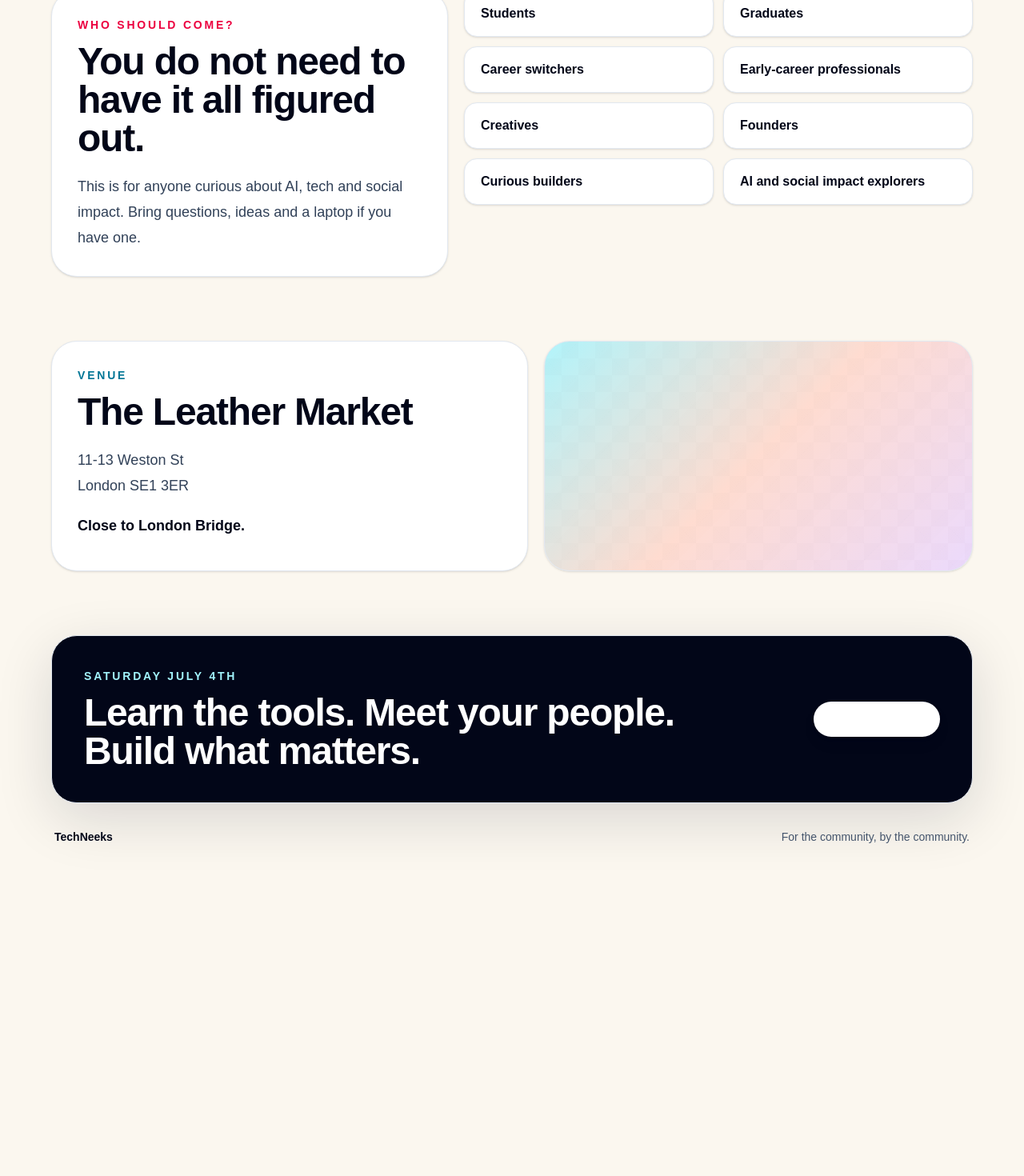
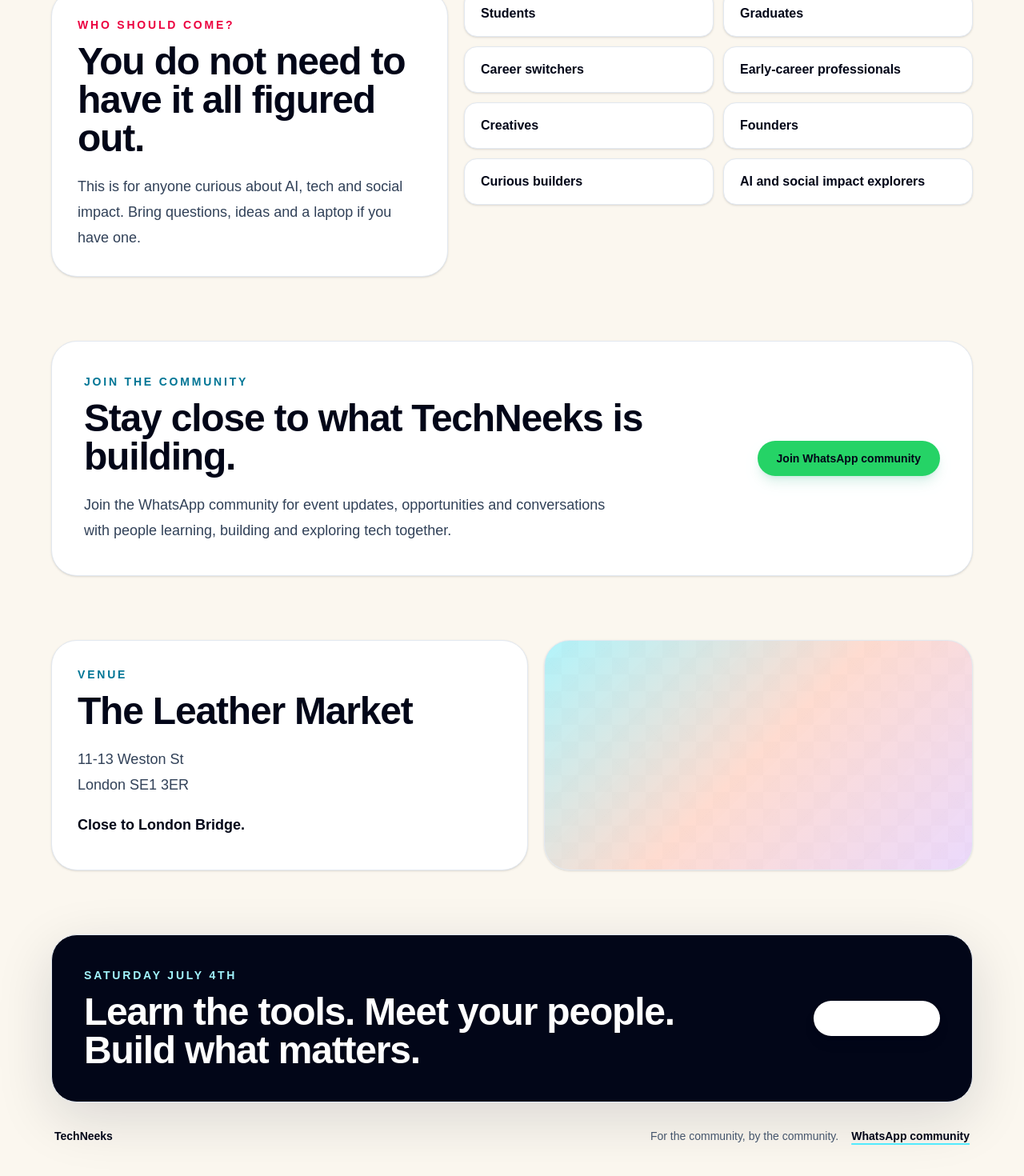
Before and after one commit to adonberh/techneeks-landing, a Next.js app: page / in a window 1280 px wide. Shown: the part 3047-4517 px from the top of the page at 80% size. Before the commit the page ends 4175 px from the top, so only its background shows below. Built offline with nearby package versions, Linux system fonts and the light colour scheme.

Commit message:
Add WhatsApp community link

```diff
--- a/app/page.tsx
+++ b/app/page.tsx
@@ -1,6 +1,7 @@
 import Image from "next/image";
 
 const ctaHref = "https://luma.com/wra8zfqw";
+const whatsappHref = "https://chat.whatsapp.com/CXGfCgOqpl76ZvbP64aNsm";
 
 const highlights = [
   "Prototype AI agent workflows with Claude",
@@ -319,6 +320,32 @@
       </section>
 
       <section className="px-5 py-10 sm:px-8 lg:px-12">
+        <div className="mx-auto max-w-6xl rounded-[2rem] border border-slate-200 bg-white p-6 shadow-sm sm:p-8 lg:p-10">
+          <div className="grid gap-6 lg:grid-cols-[1fr_auto] lg:items-center">
+            <div>
+              <p className="text-sm font-black uppercase tracking-[0.2em] text-cyan-700">
+                Join the community
+              </p>
+              <h2 className="mt-3 max-w-3xl text-3xl font-black tracking-tight sm:text-5xl">
+                Stay close to what TechNeeks is building.
+              </h2>
+              <p className="mt-5 max-w-2xl text-lg leading-8 text-slate-700">
+                Join the WhatsApp community for event updates, opportunities
+                and conversations with people learning, building and exploring
+                tech together.
+              </p>
+            </div>
+            <a
+              href={whatsappHref}
+              className="inline-flex items-center justify-center rounded-full bg-[#25d366] px-6 py-3 text-sm font-black text-slate-950 shadow-lg shadow-emerald-600/15 transition hover:-translate-y-0.5 hover:bg-[#1ebe5d] focus:outline-none focus:ring-2 focus:ring-emerald-500 focus:ring-offset-2"
+            >
+              Join WhatsApp community
+            </a>
+          </div>
+        </div>
+      </section>
+
+      <section className="px-5 py-10 sm:px-8 lg:px-12">
         <div className="mx-auto grid max-w-6xl gap-5 lg:grid-cols-[1fr_0.9fr]">
           <article className="rounded-[2rem] border border-slate-200 bg-white p-6 shadow-sm sm:p-8">
             <p className="text-sm font-black uppercase tracking-[0.2em] text-cyan-700">
@@ -359,7 +386,15 @@
         </div>
         <footer className="mx-auto flex max-w-6xl flex-col gap-2 px-1 py-8 text-sm text-slate-600 sm:flex-row sm:items-center sm:justify-between">
           <p className="font-black text-slate-950">TechNeeks</p>
-          <p>For the community, by the community.</p>
+          <div className="flex flex-col gap-2 sm:flex-row sm:items-center sm:gap-4">
+            <p>For the community, by the community.</p>
+            <a
+              href={whatsappHref}
+              className="font-black text-slate-950 underline decoration-cyan-300 decoration-2 underline-offset-4 transition hover:text-purple-700"
+            >
+              WhatsApp community
+            </a>
+          </div>
         </footer>
       </section>
     </main>
```
